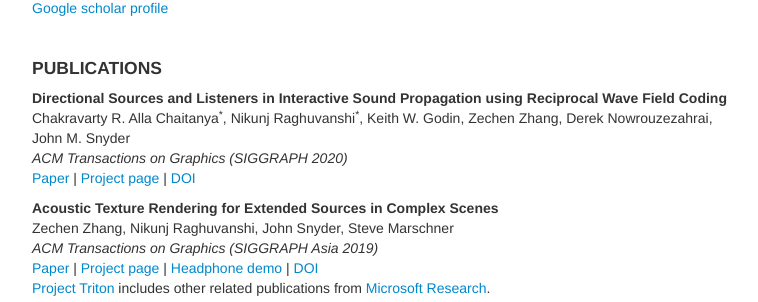
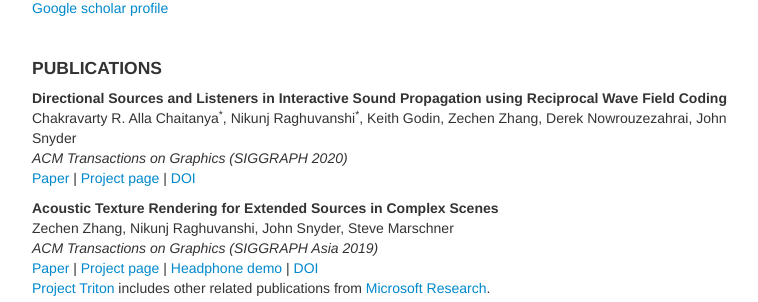
Before and after one commit to ZechenZ/zechenz.github.com, a Jekyll site: the page built from index.md, in a window 1280 px wide. Shown: the part 182-484 px from the top of the page, without its empty margins (258-1016 px from the left). Built offline with Jekyll 4.4.1, drawn with Linux system fonts in a browser that asks for light colours; our own code applies the rules of GitHub Pages for plain Markdown files.

Commit message:
remove middle names

```diff
--- a/index.md
+++ b/index.md
@@ -27,7 +27,7 @@
 #### PUBLICATIONS
 
 **Directional Sources and Listeners in Interactive Sound Propagation using Reciprocal Wave Field Coding**
-Chakravarty R. Alla Chaitanya<sup>\*</sup>, Nikunj Raghuvanshi<sup>\*</sup>, Keith W. Godin, Zechen Zhang, Derek Nowrouzezahrai, John M. Snyder
+Chakravarty R. Alla Chaitanya<sup>\*</sup>, Nikunj Raghuvanshi<sup>\*</sup>, Keith Godin, Zechen Zhang, Derek Nowrouzezahrai, John Snyder
 *ACM Transactions on Graphics (SIGGRAPH 2020)*
 [Paper](https://www.microsoft.com/en-us/research/uploads/prod/2020/05/SourceAndListenerDirectivity.pdf)
 |
```
